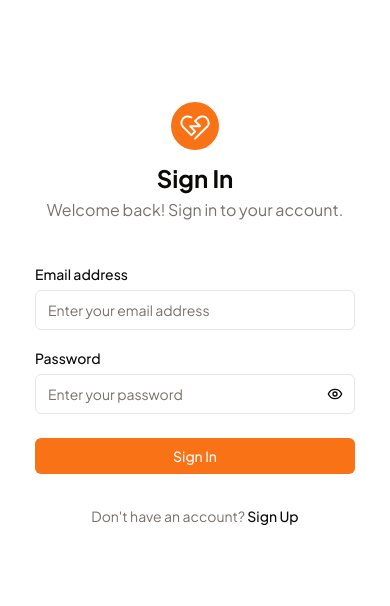
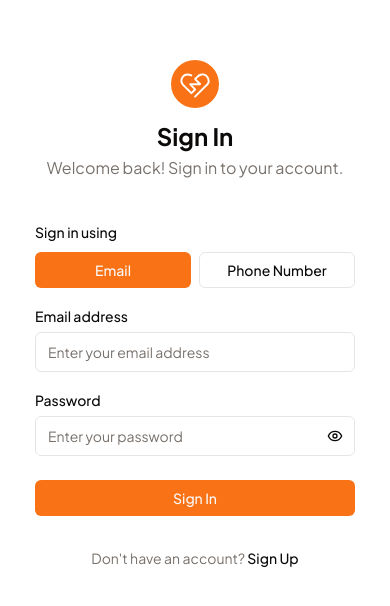
Before and after one commit to shravanii21/cura-ai, a Next.js app: page /auth/signin in a window 390 px wide. Shown: the part 108-714 px from the top of the page. Built offline with nearby package versions, Linux system fonts and the light colour scheme; no server answers.

Commit message:
Update sign in with phone number

```diff
--- a/src/app/auth/signin/page.tsx
+++ b/src/app/auth/signin/page.tsx
@@ -6,23 +6,35 @@ import { Button } from "@/components/ui/button";
 import { Input } from "@/components/ui/input";
 import { Label } from "@/components/ui/label";
 import { useSignIn } from "@clerk/nextjs";
-import { EyeIcon, EyeOffIcon, LoaderIcon } from "lucide-react";
+import {
+    EyeIcon,
+    EyeOffIcon,
+    LoaderIcon,
+} from "lucide-react";
 import Link from "next/link";
 import { useRouter } from "next/navigation";
 import React, { useState } from "react";
 import { toast } from "sonner";
 
+type LoginMethod = "email" | "phone";
+
 const SignInPage = () => {
     const router = useRouter();
-
     const { isLoaded, signIn, setActive } = useSignIn();
 
+    const [loginMethod, setLoginMethod] =
+        useState<LoginMethod>("email");
+
     const [email, setEmail] = useState("");
+    const [phoneNumber, setPhoneNumber] = useState("");
     const [password, setPassword] = useState("");
+
     const [showPassword, setShowPassword] = useState(false);
     const [isLoading, setIsLoading] = useState(false);
 
-    const handleSubmit = async (e: React.FormEvent<HTMLFormElement>) => {
+    const handleSubmit = async (
+        e: React.FormEvent<HTMLFormElement>
+    ) => {
         e.preventDefault();
 
         if (!isLoaded || !signIn) {
@@ -30,8 +42,26 @@ const SignInPage = () => {
             return;
         }
 
-        if (!email.trim() || !password) {
-            toast.error("Please fill in all fields");
+        const identifier =
+            loginMethod === "email"
+                ? email.trim()
+                : `+91${phoneNumber}`;
+
+        if (loginMethod === "email" && !email.trim()) {
+            toast.error("Please enter your email address.");
+            return;
+        }
+
+        if (
+            loginMethod === "phone" &&
+            !/^\d{10}$/.test(phoneNumber)
+        ) {
+            toast.error("Please enter a valid 10-digit phone number.");
+            return;
+        }
+
+        if (!password) {
+            toast.error("Please enter your password.");
             return;
         }
 
@@ -39,7 +69,7 @@ const SignInPage = () => {
 
         try {
             const signInAttempt = await signIn.create({
-                identifier: email.trim(),
+                identifier,
                 password,
             });
 
@@ -53,15 +83,19 @@ const SignInPage = () => {
                 });
 
                 toast.success("Welcome back!");
-
                 router.replace("/dashboard");
                 return;
             }
 
-            console.error("Incomplete sign-in:", signInAttempt);
+            console.log("Incomplete sign-in:", signInAttempt);
+            console.log("Status:", signInAttempt.status);
+            console.log(
+                "Supported factors:",
+                signInAttempt.supportedSecondFactors
+            );
 
             toast.error(
-                "Additional verification is required. Please contact support or configure the verification flow."
+                "Additional verification is required. Please complete verification."
             );
 
         } catch (error: unknown) {
@@ -78,7 +112,7 @@ const SignInPage = () => {
 
             switch (errorCode) {
                 case "form_identifier_not_found":
-                    toast.error("This email is not registered. Please sign up first.");
+                    toast.error("Account not found. Please sign up first.");
                     break;
 
                 case "form_password_incorrect":
@@ -90,7 +124,7 @@ const SignInPage = () => {
                     break;
 
                 case "form_identifier_invalid":
-                    toast.error("Please enter a valid email address.");
+                    toast.error("Please enter a valid email or phone number.");
                     break;
 
                 default:
@@ -122,8 +156,43 @@ const SignInPage = () => {
                 </p>
             </div>
 
-            <form onSubmit={handleSubmit} className="w-full max-w-xs">
+            <form
+                onSubmit={handleSubmit}
+                className="w-full max-w-xs"
+            >
+                <div className="mt-4 space-y-2">
+                    <Label>Sign in using</Label>
 
+                    <div className="grid grid-cols-2 gap-2">
+                        <Button
+                            type="button"
+                            variant={
+                                loginMethod === "email"
+                                    ? "default"
+                                    : "outline"
+                            }
+                            disabled={isLoading}
+                            onClick={() => setLoginMethod("email")}
+                        >
+                            Email
+                        </Button>
+
+                        <Button
+                            type="button"
+                            variant={
+                                loginMethod === "phone"
+                                    ? "default"
+                                    : "outline"
+                            }
+                            disabled={isLoading}
+                            onClick={() => setLoginMethod("phone")}
+                        >
+                            Phone Number
+                        </Button>
+                    </div>
+                </div>
+
+                {loginMethod === "email" ? (
                     <div className="mt-4 space-y-1">
                         <Label htmlFor="email">
                             Email address
@@ -137,9 +206,46 @@ const SignInPage = () => {
                             disabled={isLoading}
                             autoComplete="email"
                             required
-                        onChange={(e) => setEmail(e.target.value)}
+                            onChange={(e) =>
+                                setEmail(e.target.value)
+                            }
                         />
                     </div>
+                ) : (
+                    <div className="mt-4 space-y-1">
+                        <Label htmlFor="phone">
+                            Phone number
+                        </Label>
+
+                        <div className="flex gap-2">
+                            <div className="w-24">
+                                <Input
+                                    value="+91"
+                                    disabled
+                                    aria-label="Country code"
+                                />
+                            </div>
+
+                            <div className="flex-1">
+                                <Input
+                                    id="phone"
+                                    type="tel"
+                                    placeholder="10-digit number"
+                                    value={phoneNumber}
+                                    disabled={isLoading}
+                                    autoComplete="tel-national"
+                                    maxLength={10}
+                                    required
+                                    onChange={(e) =>
+                                        setPhoneNumber(
+                                            e.target.value.replace(/\D/g, "").slice(0, 10)
+                                        )
+                                    }
+                                />
+                            </div>
+                        </div>
+                    </div>
+                )}
 
                 <div className="mt-4 space-y-1">
                     <Label htmlFor="password">
@@ -149,13 +255,17 @@ const SignInPage = () => {
                     <div className="relative w-full">
                         <Input
                             id="password"
-                            type={showPassword ? "text" : "password"}
+                            type={
+                                showPassword ? "text" : "password"
+                            }
                             placeholder="Enter your password"
                             value={password}
                             disabled={isLoading}
                             autoComplete="current-password"
                             required
-                            onChange={(e) => setPassword(e.target.value)}
+                            onChange={(e) =>
+                                setPassword(e.target.value)
+                            }
                         />
 
                         <Button
@@ -164,8 +274,14 @@ const SignInPage = () => {
                             variant="ghost"
                             disabled={isLoading}
                             className="absolute top-1 right-1 hover:translate-y-0"
-                            onClick={() => setShowPassword(!showPassword)}
-                            aria-label={showPassword ? "Hide password" : "Show password"}
+                            onClick={() =>
+                                setShowPassword(!showPassword)
+                            }
+                            aria-label={
+                                showPassword
+                                    ? "Hide password"
+                                    : "Show password"
+                            }
                         >
                             {showPassword ? (
                                 <EyeOffIcon className="w-4 h-4" />
```
Lines whose indentation alone changed are shown as unchanged.
